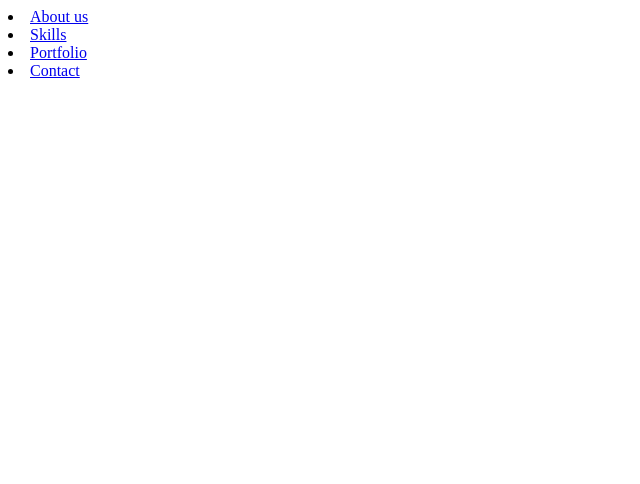
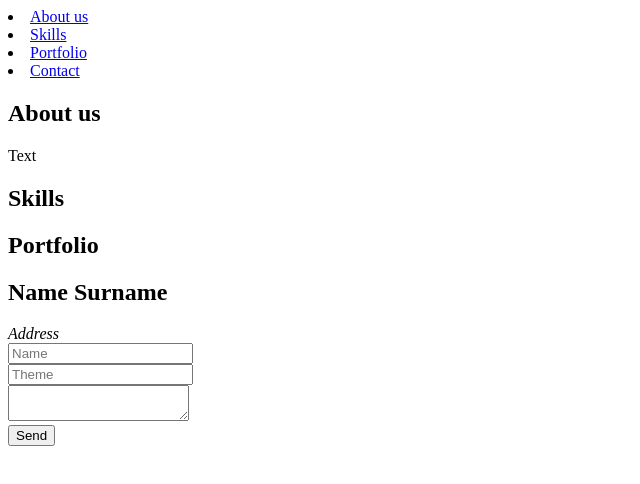
Before and after one commit to jacynajan/Zadanie-9315, a plain HTML site: page index.html in a window 1280 px wide. Shown: the whole page, without its empty margins (0-640 px from the left). Drawn offline with Linux system fonts and the light colour scheme.

Commit message:
add all html sections

```diff
--- a/index.html
+++ b/index.html
@@ -12,5 +12,37 @@
        <li><a href='#'>Contact</a></li>
    </nav>
 
+    <section>
+       <h2>About us</h2>
+       <p>Text</p>
+    </section>
+
+    <section>
+        <h2>Skills</h2>
+        <div></div>
+        <div></div>
+        <div></div>
+        <div></div>
+    </section>
+
+    <section>
+        <h2>Portfolio</h2>
+        <div></div>
+        <div></div>
+        <div></div>
+    </section>
+
+    <section>
+        <h2>Name Surname</h2>
+        <address>Address</address>
+        <form>
+            <label><input type="text" placeholder="Name" required></label><br>
+            <label><input type="text" placeholder="Theme" required></label><br>
+            <textarea required></textarea><br>
+            <input type="submit" value="Send">
+
+
+        </form>
+    </section>
 </body>
 </html>
```
